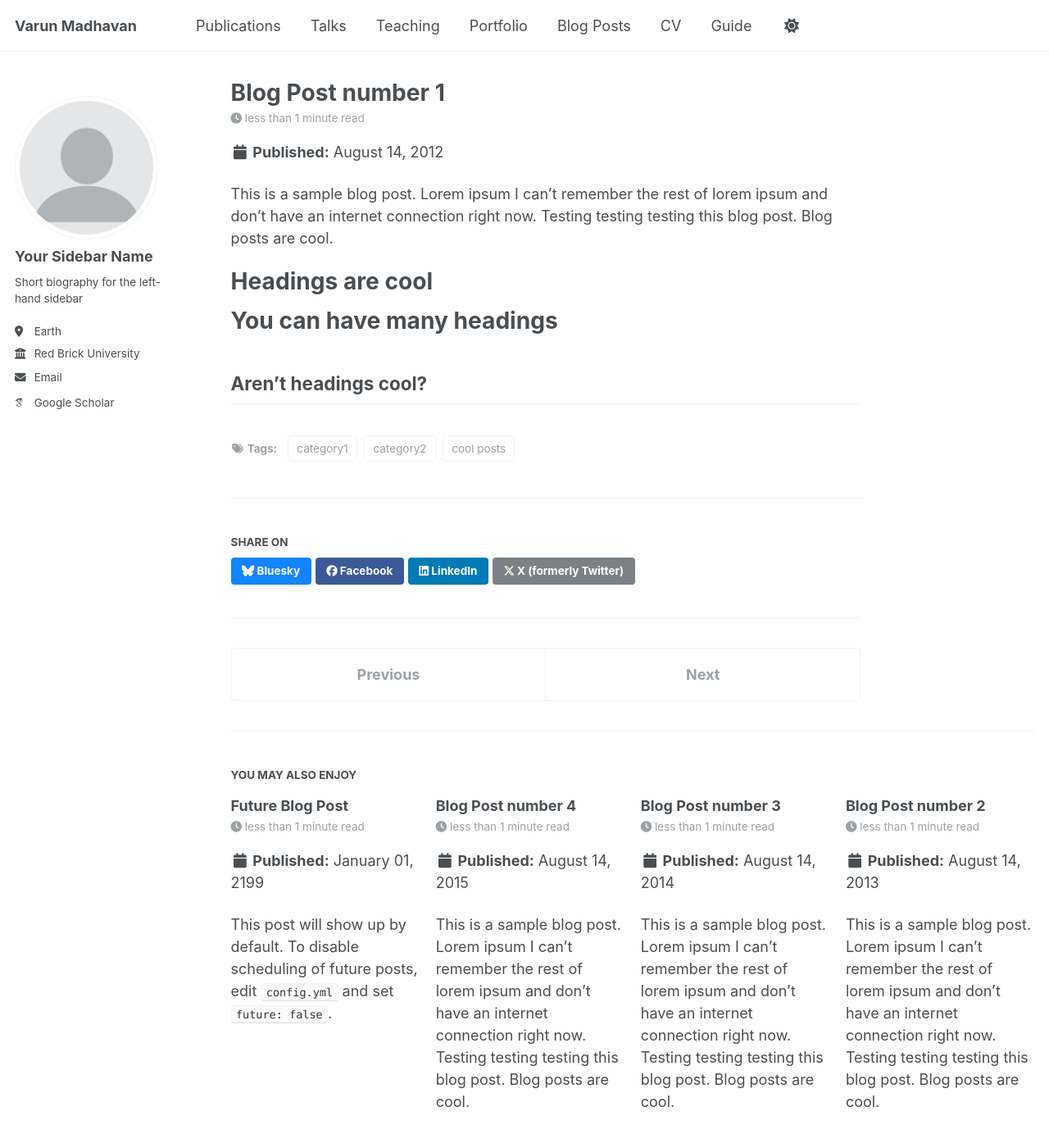
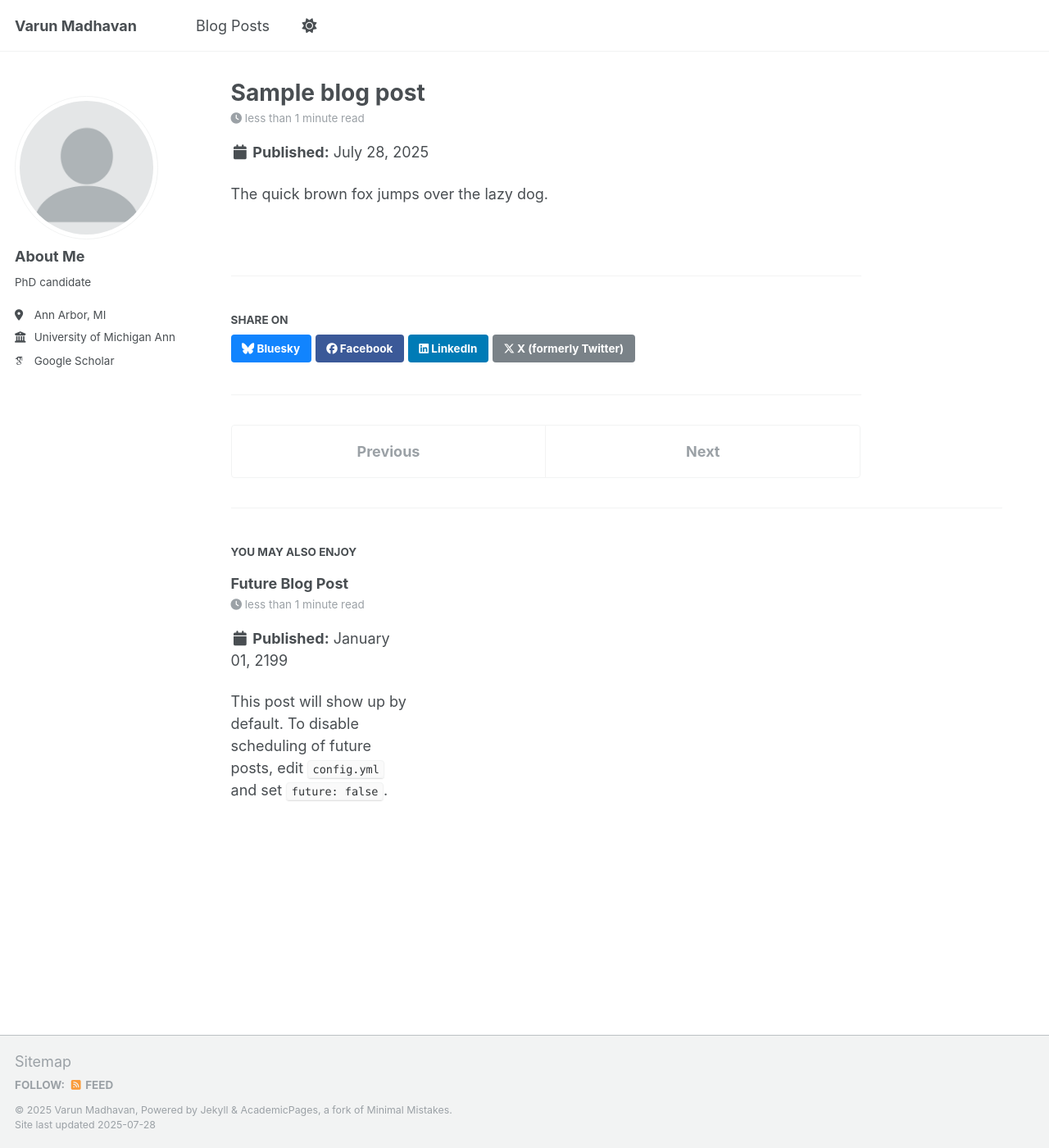
Before and after one commit to varun-madhavan/varun-madhavan.github.io, a Jekyll site: the page built from _posts/2012-08-14-blog-post-1.md, in a window 1280 px wide and 1400 px high. Shown: the whole window at 82% size. Built offline with Jekyll 4.4.1, drawn with Linux system fonts in a browser that asks for light colours; some web fonts are replaced; a script that is not in the unit is left out.

Commit message:
cleaned up sub-pages

```diff
--- a/_config.yml
+++ b/_config.yml
@@ -23,13 +23,13 @@ repository               : "academicpages/academicpages.github.io"
 author:
   # Biographic information
   avatar           : "profile.png"
-  name             : "Your Sidebar Name"
+  name             : "About Me"
   pronouns         : # example: "she/her"
-  bio              : "Short biography for the left-hand sidebar"
-  location         : "Earth"
-  employer         : "Red Brick University"
+  bio              : "PhD candidate"
+  location         : "Ann Arbor, MI"
+  employer         : "University of Michigan Ann Arbor"
   uri              : # URL
-  email            : "none@example.org"
+  email            : # "none@example.org"
 
   # Academic websites
   academia         : # URL
--- a/_posts/2012-08-14-blog-post-1.md
+++ b/_posts/2012-08-14-blog-post-1.md
@@ -1,13 +1,16 @@
 ---
-title: 'Blog Post number 1'
-date: 2012-08-14
-permalink: /posts/2012/08/blog-post-1/
+title: 'Sample blog post'
+date: 2025-07-28
+permalink: /posts/sample-blog-post
 tags:
-  - cool posts
-  - category1
-  - category2
+  # - cool posts
+  # - category1
+  # - category2
 ---
 
+The quick brown fox jumps over the lazy dog.
+
+<!--
 This is a sample blog post. Lorem ipsum I can't remember the rest of lorem ipsum and don't have an internet connection right now. Testing testing testing this blog post. Blog posts are cool.
 
 Headings are cool
@@ -17,4 +20,4 @@ You can have many headings
 ======
 
 Aren't headings cool?
-------
+------ -->
--- a/_posts/2013-08-14-blog-post-2.md
+++ /dev/null
@@ -1,20 +0,0 @@
----
-title: 'Blog Post number 2'
-date: 2013-08-14
-permalink: /posts/2013/08/blog-post-2/
-tags:
-  - cool posts
-  - category1
-  - category2
----
-
-This is a sample blog post. Lorem ipsum I can't remember the rest of lorem ipsum and don't have an internet connection right now. Testing testing testing this blog post. Blog posts are cool.
-
-Headings are cool
-======
-
-You can have many headings
-======
-
-Aren't headings cool?
-------
--- a/_posts/2014-08-14-blog-post-3.md
+++ /dev/null
@@ -1,20 +0,0 @@
----
-title: 'Blog Post number 3'
-date: 2014-08-14
-permalink: /posts/2014/08/blog-post-3/
-tags:
-  - cool posts
-  - category1
-  - category2
----
-
-This is a sample blog post. Lorem ipsum I can't remember the rest of lorem ipsum and don't have an internet connection right now. Testing testing testing this blog post. Blog posts are cool.
-
-Headings are cool
-======
-
-You can have many headings
-======
-
-Aren't headings cool?
-------
```
Also changed, not shown: _data/navigation.yml (+12 -12 lines), _posts/2015-08-14-blog-post-4.md (deleted, +0 -20 lines).
